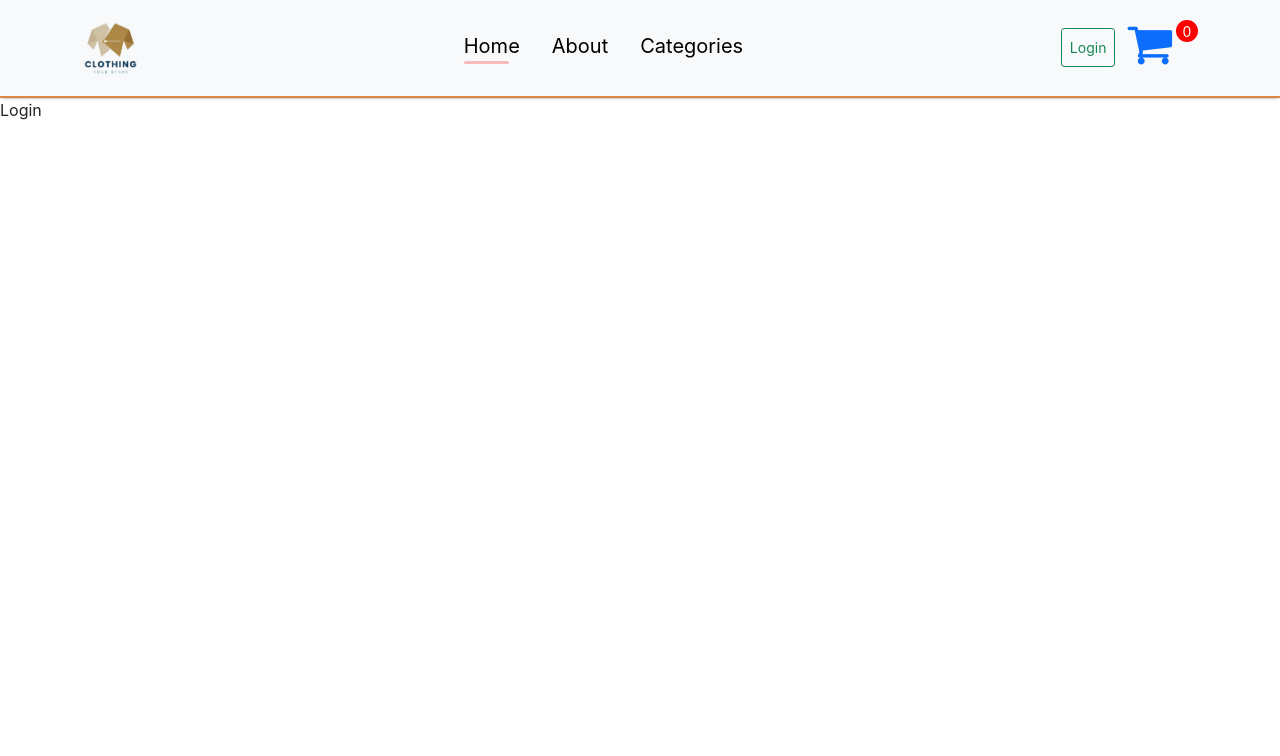
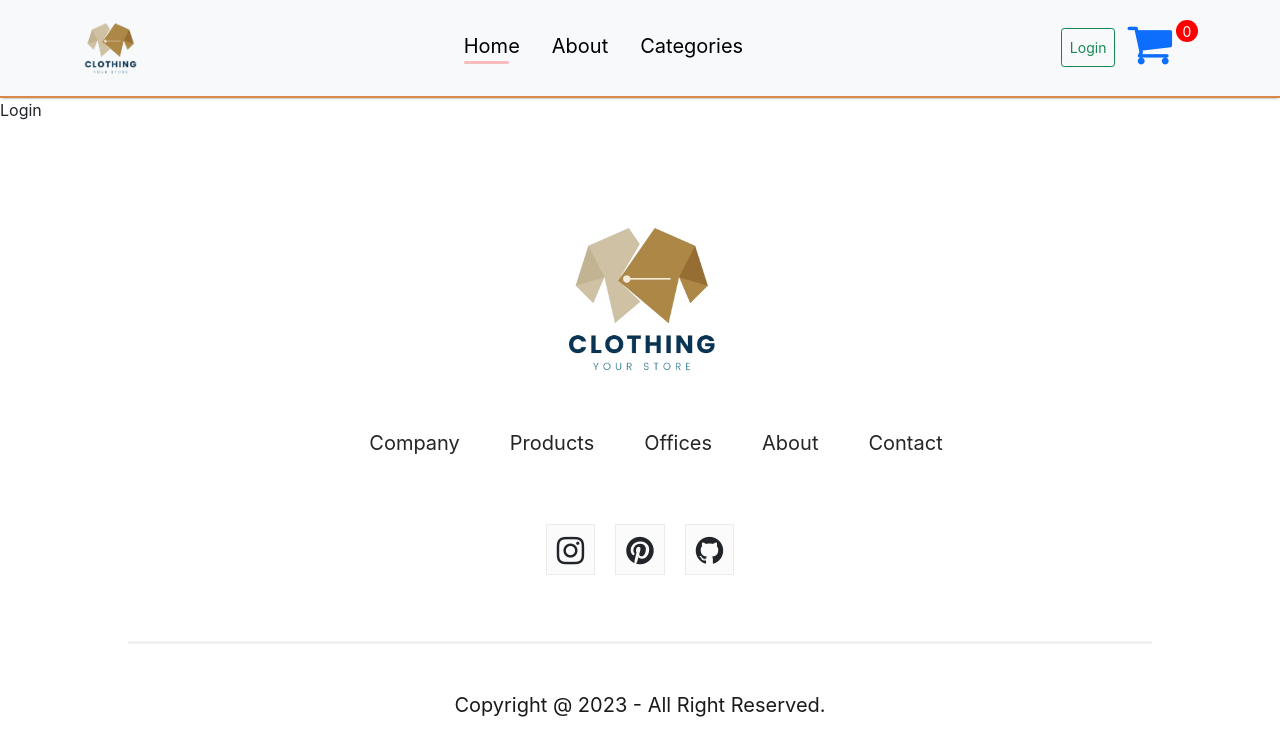
Before and after one commit to K-Kamenju/pyhton-p4-project-E-Commerce, a React (Create React App) app in the folder client/: page /login in a window 1280 px wide. Shown: the top 756 px of the page. Built offline with nearby package versions, Linux system fonts and the light colour scheme.

Commit message:
K - Home Page Done

```diff
--- a/client/src/Components/App/App.js
+++ b/client/src/Components/App/App.js
@@ -8,6 +8,7 @@ import Cart from '../../Pages/Cart';
 import Login from '../../Pages/Login';
 import About from '../../Pages/About';
 import Categories from '../../Pages/Categories';
+import Footer from '../Footer/Footer';
 
 
 function App() {
@@ -22,6 +23,7 @@ function App() {
           <Route path="/cart" element={<Cart />} />
           <Route path="/login" element={<Login />} />
        </Routes>
+       <Footer />
     </BrowserRouter>
   );
 }
--- a/client/src/Components/Cover Content/CoverContent.jsx
+++ b/client/src/Components/Cover Content/CoverContent.jsx
@@ -1,6 +1,5 @@
 import React from 'react'
 import './CoverContent.css'
-import arrow from '../../Assets/arrow.png'
 import { Link } from 'react-router-dom'
 
 function CoverImage() {
--- a/client/src/Components/Cover Content/CoverImage.jsx
+++ b/client/src/Components/Cover Content/CoverImage.jsx
@@ -6,7 +6,7 @@ import { Link } from 'react-router-dom'
 function CoverImage() {
     return (
         <div>
-            <Link to ="/product/:productId"><img src={exclusive} alt="cover photo" /></Link>
+            <Link to ="/product/:productId"><img src={exclusive} alt="cover" /></Link>
         </div>
     )
 }
--- /dev/null
+++ b/client/src/Components/Footer/Footer.css
@@ -0,0 +1,90 @@
+.footer{
+    display: flex;
+    flex-direction: column;
+    justify-content: center;
+    align-items: center;
+    gap: 50px;
+}
+.logo-lg{
+    width: 20vh;
+}
+.logo-lg:hover{
+    scale: 1.2;
+    transition: 900ms ease;
+}
+.footer-icons-container .fa:hover{
+    scale: 1.2;
+    transition: 900ms ease;
+}
+.footer-logo{
+    display: flex;
+    align-items: center;
+    gap: 20px;
+}
+.footer-logo p{
+    color: #383838;
+    font-size: 46px;
+    font-weight: 700;
+}
+.footer-links{
+    display: flex;
+    list-style: none;
+    gap: 50px;
+    color: #252525;
+    font-size: 20px;
+}
+.footer-links li{
+    cursor: pointer;
+}
+.footer-social-icon{
+    display: flex;
+    gap: 20px;
+}
+.footer-icons-container{
+    padding: 10px;
+    padding-bottom: 6px;
+    background: #fbfbfb;
+    border: 1px solid #ebebeb;
+}
+.footer-copyright{
+    display: flex;
+    flex-direction: column;
+    align-items: center;
+    gap: 30px;
+    width: 100%;
+    margin-bottom: 30px;
+    color: #1a1a1a;
+    font-size: 20px;
+}
+.footer-copyright hr{
+    width: 80%;
+    border: none;
+    border-radius: 10px;
+    height: 3px;
+    background: #c7c7c7;
+}
+@media(max-width:800px){
+    .footer{
+        gap: 20px;
+    }
+    .footer-logo{
+        gap: 10px;
+        align-items: end;
+    }
+    .footer-logo img{
+        width: 40px;
+    }
+    .footer-logo p{
+        font-size: 25px;
+    }
+    .footer-links{
+        font-size: 14px;
+        gap: 10px;
+    }
+    .footer-copyright{
+        font-size: 13px;
+    }
+    .footer-social-icon img{
+        width: 22px;
+    }
+}
--- /dev/null
+++ b/client/src/Components/Footer/Footer.jsx
@@ -0,0 +1,38 @@
+import React from 'react'
+import footer_logo from '../../Assets/logo.png'
+import './Footer.css'
+
+function Footer() {
+    return (
+        <div className='footer mt-5 pt-5'>
+            <div className="footer-logo">
+                <img src={footer_logo} alt="" className='logo-lg'/>
+            </div>
+            <ul className="footer-links">
+                <li>Company</li>
+                <li>Products</li>
+                <li>Offices</li>
+                <li>About</li>
+                <li>Contact</li>
+            </ul>
+            <div className="footer-social-icon">
+                <div className="footer-icons-container">
+                    <i className="fa fa-instagram fa-2x" aria-hidden="true"></i>
+                </div>
+                <div className="footer-icons-container">
+                    <i className="fa fa-pinterest fa-2x" aria-hidden="true"></i>
+
+                </div>
+                <div className="footer-icons-container">
+                    <i className="fa fa-github fa-2x" aria-hidden="true"></i>
+                </div>
+            </div>
+            <div className="footer-copyright">
+                <hr />
+                <p>Copyright @ 2023 - All Right Reserved.</p>
+            </div>
+        </div>
+    )
+}
+
+export default Footer
--- /dev/null
+++ b/client/src/Components/ItemCard/Item.css
@@ -0,0 +1,5 @@
+.card:hover {
+    scale: 1.05;
+    transition: 900ms ease;
+    row-gap: 10px;
+}
--- /dev/null
+++ b/client/src/Components/ItemCard/Item.jsx
@@ -0,0 +1,35 @@
+import React from 'react'
+import product from '../../Assets/product.png'
+import './Item.css'
+
+function Item() {
+    return (
+        <div className="container mt-5">
+            <div className='row align-items-center'>
+                <div className="card col-md-4">
+                    <img src={product} className="card-img-top" alt="..." />
+                    <div className="card-body">
+                        <span className='btn btn-sm btn-outline-danger'>Price : Ksh 15</span>
+                        <p className="card-text mt-3">Some quick example text to build on the card title and make up the bulk of the card's content.</p>
+                    </div>
+                </div>
+                <div className="card col-md-4">
+                    <img src={product} className="card-img-top" alt="..." />
+                    <div className="card-body">
+                        <span className='btn btn-sm btn-outline-danger'>Price : Ksh 15</span>
+                        <p className="card-text mt-3">Some quick example text to build on the card title and make up the bulk of the card's content.</p>
+                    </div>
+                </div>
+                <div className="card col-md-4">
+                    <img src={product} className="card-img-top" alt="..." />
+                    <div className="card-body">
+                        <span className='btn btn-sm btn-outline-danger'>Price : Ksh 15</span>
+                        <p className="card-text mt-3">Some quick example text to build on the card title and make up the bulk of the card's content.</p>
+                    </div>
+                </div>
+            </div>
+        </div>
+    )
+}
+
+export default Item
--- /dev/null
+++ b/client/src/Components/ItemList/ItemList.css
@@ -0,0 +1,14 @@
+.title-category {
+    font-family: 'Poppins', sans-serif;
+    color: #171717;
+    font-size: 50px;
+    font-weight: 600;
+}
+
+.title-category hr {
+    width: 200px;
+    height: 6px;
+    border-radius: 10px;
+    background: #252525;
+    align-items: center;
+}
--- /dev/null
+++ b/client/src/Components/ItemList/ItemList.jsx
@@ -0,0 +1,20 @@
+import React from 'react'
+import Item from '../ItemCard/Item'
+import './ItemList.css'
+
+function ItemList() {
+    return (
+        <div className='container'>
+            <h1 className='mt-5 title-category'>Item List<hr /></h1>
+            <Item />
+            <h1 className='mt-5 title-category'>Item List<hr /></h1>
+            <Item />
+            <h1 className='mt-5 title-category'>Item List<hr /></h1>
+            <Item />
+            <h1 className='mt-5 title-category'>Item List<hr /></h1>
+            <Item />
+        </div>
+    )
+}
+
+export default ItemList
--- a/client/src/Pages/Home.jsx
+++ b/client/src/Pages/Home.jsx
@@ -2,11 +2,13 @@ import React from 'react'
 import CoverContent from '../Components/Cover Content/CoverContent'
 import CoverImage from '../Components/Cover Content/CoverImage'
 import "../index.css"
+import ItemList from '../Components/ItemList/ItemList'
 
 function Home() {
     return (
+        <>
             <div className="landing-page">
-            <div className='mx-5 landing-page'>
+                <div className='mx-5'>
                     <div className='container'>
                         <div className='row align-items-center'>
                             <div className='col' >
@@ -19,6 +21,10 @@ function Home() {
                     </div>
                 </div>
             </div>
+            <div className="popular">
+                <ItemList />
+            </div>
+        </>
 
     )
 }
--- a/client/src/index.css
+++ b/client/src/index.css
@@ -30,3 +30,39 @@ code {
   font-family: Cambria, Cochin, Georgia, Times, 'Times New Roman', serif;
   font-size: 25px;
 }
+
+/*-----------------------------------*\
+  # WEBKIT SCROLLBAR STYLES
+\*-----------------------------------*/
+
+::-webkit-scrollbar-thumb {
+  background: var(--background);
+  border-radius: var(--radius-4);
+}
+
+::-webkit-scrollbar-track {
+  background: var(--background);
+}
+
+::-webkit-scrollbar-button {
+  background: var(--on-surface-text); /* Change the color of the buttons */
+}
+
+/* Customize the corners of the scrollbar */
+::-webkit-scrollbar-corner {
+  background: var(--on-surface-opacity); /* Change the color of the corners */
+}
+
+/* Hide the scrollbar when not hovering over it */
+::-webkit-scrollbar {
+  width: 12px; /* Set the width of the scrollbar */
+  height: 12px; /* Set the height of the scrollbar */
+}
+
+:is(:hover, :focus-within)::-webkit-scrollbar-thumb {
+  background-color: var(--banner-background);
+}
+
+/*-----------------------------------*\
+  # END WEBKIT SCROLLBAR STYLES
+\*-----------------------------------*/
```
Also changed, not shown: client/src/Assets/product.png (added). Lines whose indentation alone changed are shown as unchanged.
